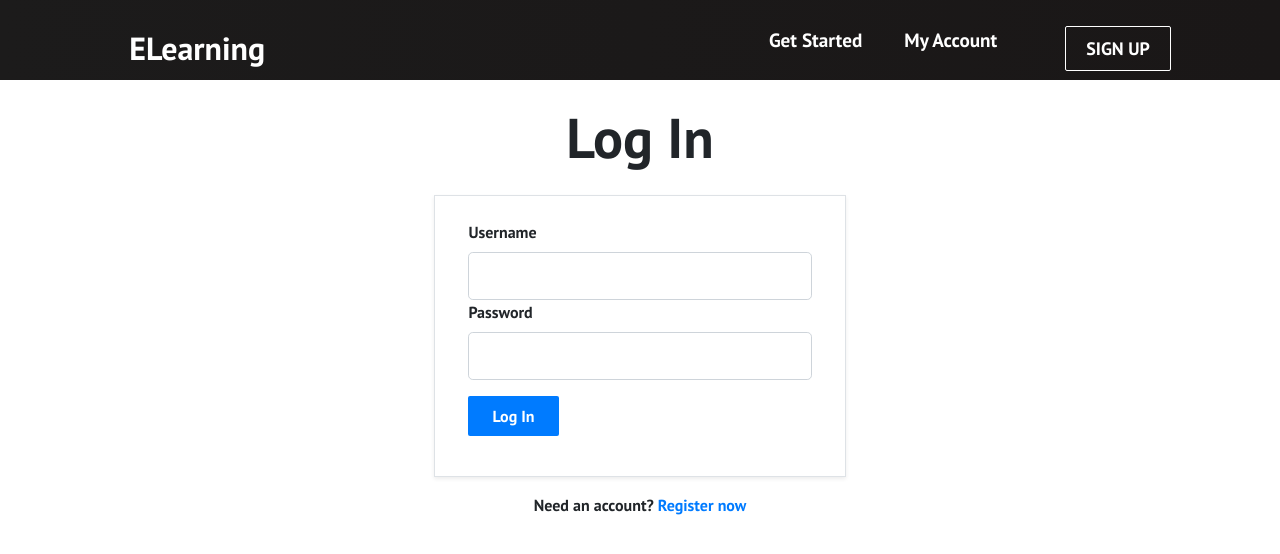
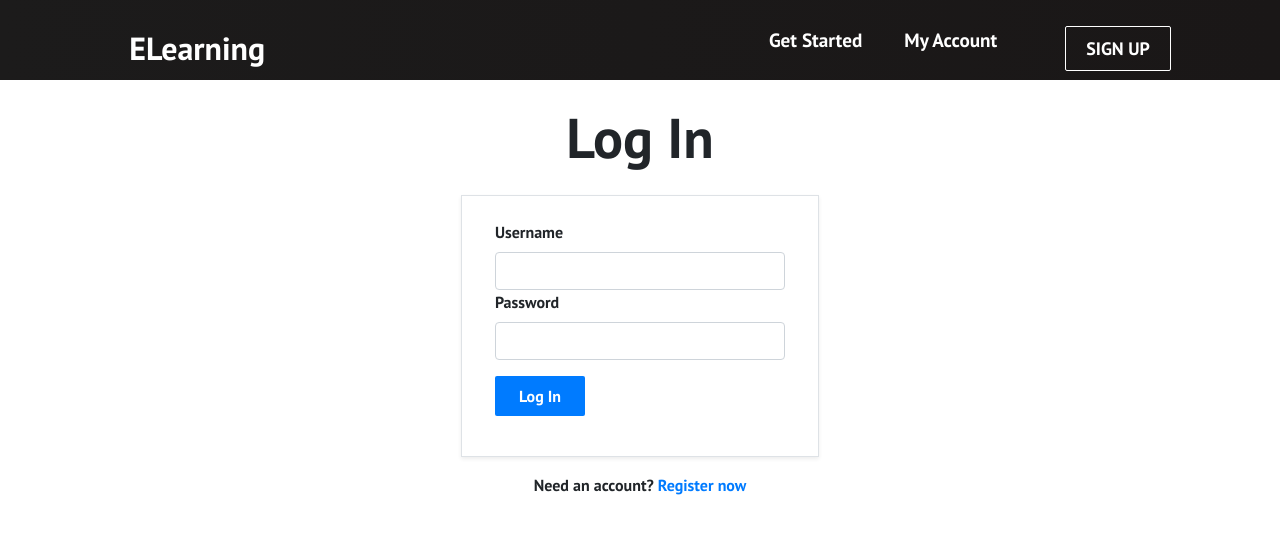
Before and after one commit to codyveladev/eLearning-Platform-Frontend, a React (Create React App) app: page /login in a window 1280 px wide. Shown: the top 554 px of the page. Built offline with nearby package versions, Linux system fonts and the light colour scheme.

Commit message:
login working

```diff
--- a/package.json
+++ b/package.json
@@ -1,6 +1,5 @@
 {
   "name": "sous_chef_site",
-  "proxy": "http://127.0.0.1:8080",
   "version": "0.1.0",
   "private": true,
   "dependencies": {
--- a/src/App.js
+++ b/src/App.js
@@ -1,5 +1,4 @@
 import React, { Component } from 'react';
-
 import { BrowserRouter as Router, Switch, Route } from 'react-router-dom';
 import './App.css';
 import '../node_modules/bootstrap/dist/css/bootstrap.min.css'
--- a/src/actions/userActions.js
+++ b/src/actions/userActions.js
@@ -1,7 +1,32 @@
-export const login = (username, password) => async(dispatch) => {
-    try {
+import {
+  USER_LOGIN_REQUEST,
+  USER_LOGIN_SUCCESS,
+  USER_LOGIN_FAIL,
+  USER_LOGOUT,
+} from "../constants/userConstants";
 
-    } catch (error) {
+import axios from "axios";
+export const login = (userName, password) => async (dispatch) => {
+  try {
+    dispatch({ type: USER_LOGIN_REQUEST });
+    let config = {
+      headers: {
+        "Content-Type": "application/json",
+      },
+    };
 
-    }
-}
+    const { data } = await axios.post(
+      "http://localhost:8080/api/users/login",
+      {
+        userName,
+        password,
+      },
+      config
+    );
+    dispatch({ type: USER_LOGIN_SUCCESS, payload: data });
+    localStorage.setItem("userInfo", JSON.stringify(data));
+  } catch (error) {
+    dispatch({ type: USER_LOGIN_FAIL, payload: error });
+    console.log(error);
+  }
+};
--- a/src/components/pages/Login.js
+++ b/src/components/pages/Login.js
@@ -1,30 +1,66 @@
-import React from "react";
+import React, { useEffect } from "react";
 import { Container, Row, Button, Form } from "react-bootstrap";
-import { Link } from "react-router-dom";
+import { useDispatch, useSelector } from "react-redux";
+import { Link, useHistory } from "react-router-dom";
+import { login } from "../../actions/userActions";
+import { useForm } from "react-hook-form";
 
 export default function Login() {
+  const { register, handleSubmit, errors } = useForm();
+
+  const dispatch = useDispatch();
+  const userLogin = useSelector((state) => state.userLogin);
+  const { loading, error, userInfo } = userLogin;
+
+  const history = useHistory();
+
+  useEffect(() => {
+    if (userInfo) {
+      history.push("/main-page");
+    }
+  });
+
+  const onSubmit = async (data, e) => {
+    e.preventDefault();
+    dispatch(login(data.userName, data.password))
+  };
+
   return (
     <div>
       <Container>
         <h2 className="display-4 text-center pt-4">Log In</h2>
         <Container className="d-flex justify-content-center pt-3">
           <div className="border shadow-sm py-4 px-5">
-            <Form>
+            <Form onSubmit={handleSubmit(onSubmit)}>
               <Form.Group>
                 <Row>
                   <Form.Label>Username</Form.Label>
-                  <Form.Control size="lg" type="text"></Form.Control>
+                  <Form.Control
+                    size="md"
+                    ref={register({ required: true })}
+                    name="userName"
+                    type="text"
+                  ></Form.Control>
+                  {errors.userName && (
+                    <span className="text-danger">Username required!</span>
+                  )}
                 </Row>
                 <Row>
                   <Form.Label>Password</Form.Label>
-                  <Form.Control size="lg" type="password"></Form.Control>
+                  <Form.Control
+                    name="password"
+                    size="md"
+                    ref={register({ required: true })}
+                    type="password"
+                  ></Form.Control>
+                  {errors.password && (
+                    <span className="text-danger">Passsword required!</span>
+                  )}
                 </Row>
                 <Row className="pt-3">
-                  <Link to="/main-page">
-                    <Button className="px-4" variant="primary" type="submit">
-                      Log In
-                    </Button>
-                  </Link>
+                  <Button className="px-4" variant="primary" type="submit">
+                    Log In
+                  </Button>
                 </Row>
               </Form.Group>
             </Form>
--- a/src/components/pages/SignUp.js
+++ b/src/components/pages/SignUp.js
@@ -34,7 +34,7 @@ export default function SignUp() {
       try {
         //Make a post request to the API to register the user
         let res = await axios.post(
-          "http://localhost:8080/users/register",
+          "http://localhost:8080/api/users/register",
           data
         );
         //Display success message
--- a/src/store.js
+++ b/src/store.js
@@ -10,7 +10,13 @@ const reducer = combineReducers({
   userLogin: userLoginReducer,
 });
 
-const initialState = {};
+const userInfoFromStorage = localStorage.getItem("userInfo")
+  ? JSON.parse(localStorage.getItem("userInfo"))
+  : {};
+
+const initialState = {
+  userLogin: { userInfo: userInfoFromStorage },
+};
 
 const middleware = [thunk];
 
```
